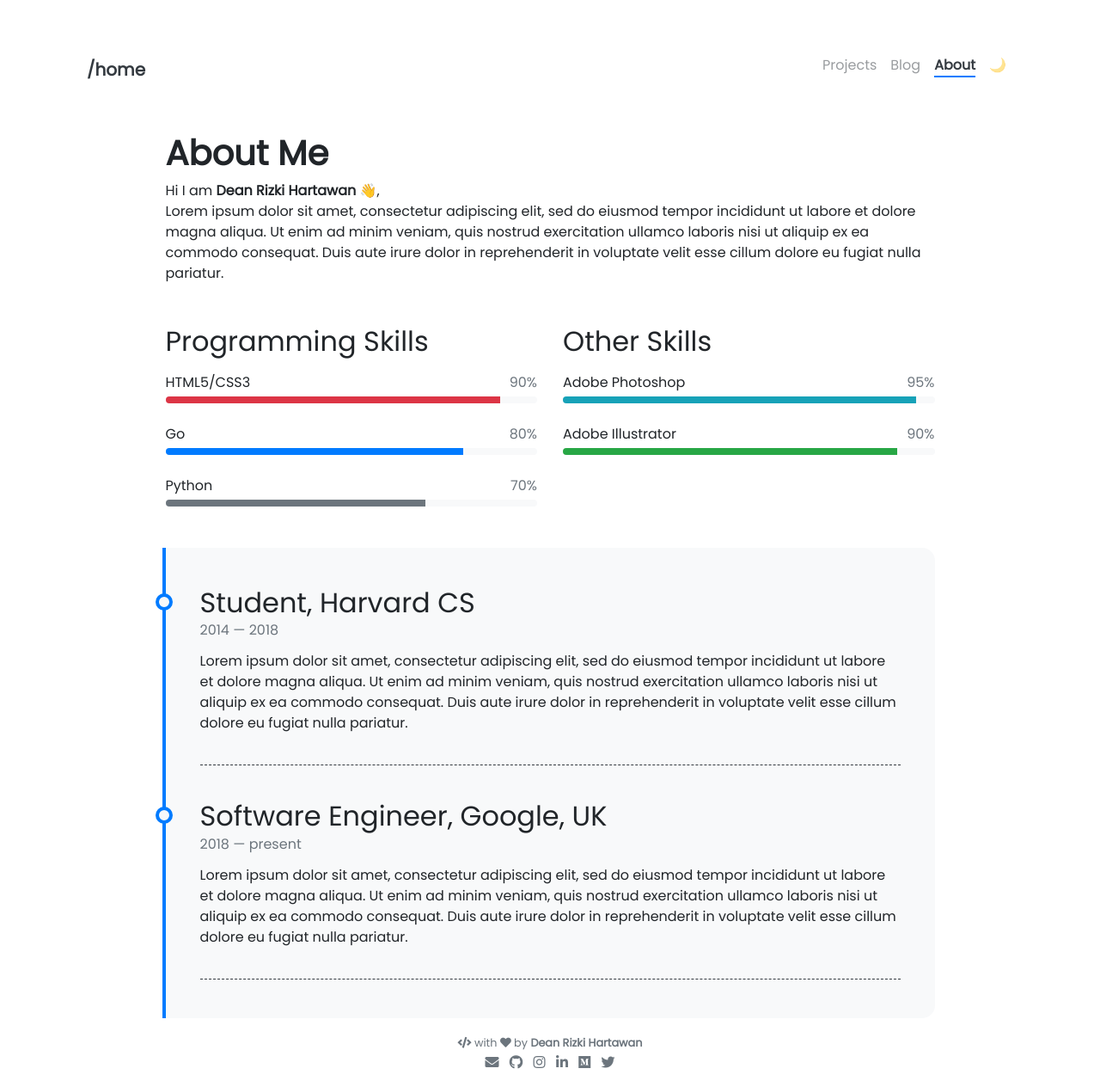
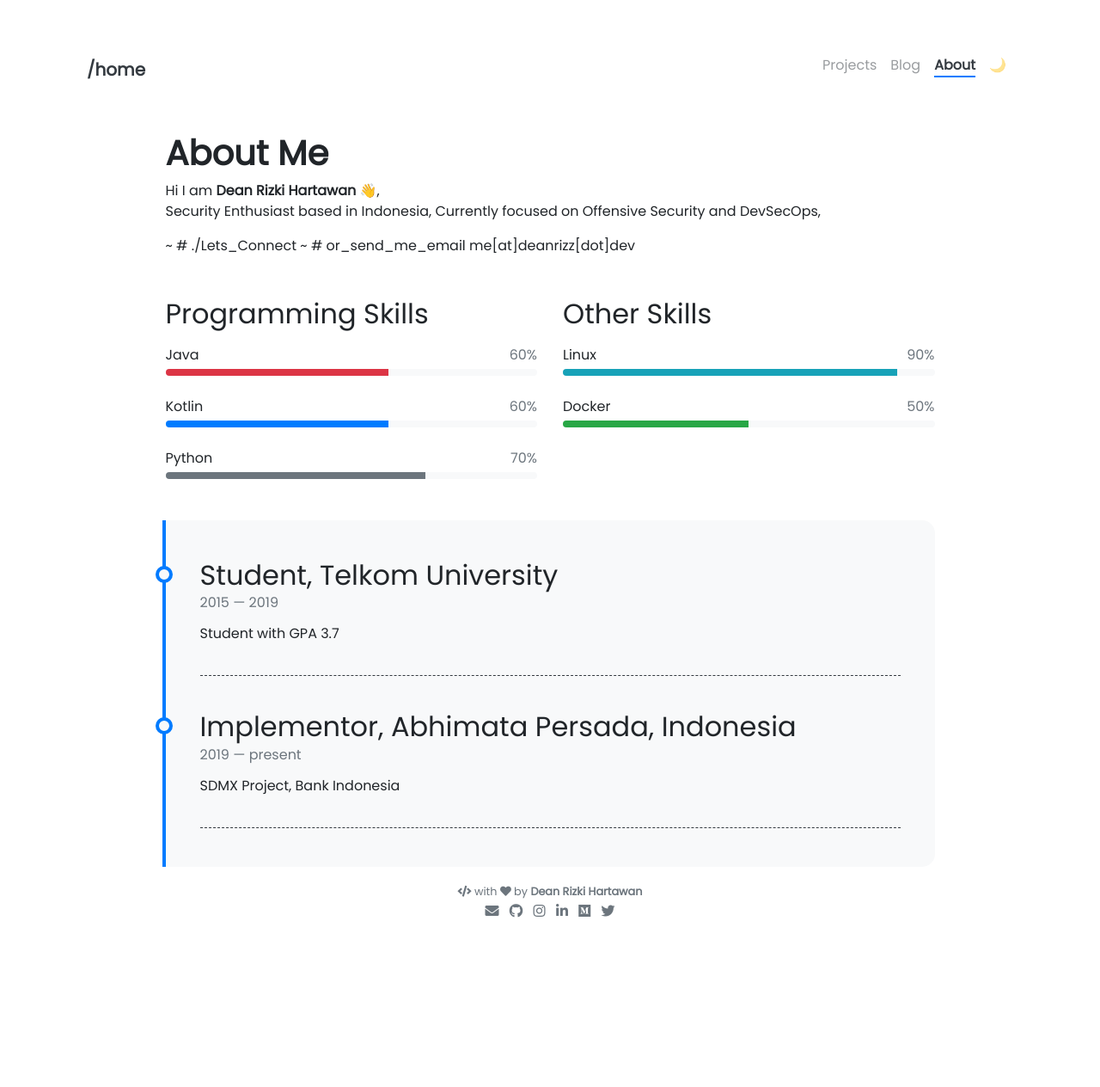
Before and after one commit to deanrizz/deanrizz.github.io, a Jekyll site: the page built from pages/about.md, in a window 1280 px wide. Shown: the whole page at 86% size. Built offline with Jekyll 4.4.1, drawn with Linux system fonts in a browser that asks for light colours; nearby versions of some CDN libraries; emoji names are drawn with the system emoji font; after the commit the page ends 1088 px from its top, so only the background shows below that.

Commit message:
update about

```diff
--- a/_data/other-skills.yml
+++ b/_data/other-skills.yml
@@ -1,7 +1,7 @@
-- name: Adobe Photoshop
-  percentage: 95
+- name: Linux
+  percentage: 90
   color: info
 
-- name: Adobe Illustrator
-  percentage: 90
+- name: Docker
+  percentage: 50
   color: success
--- a/_data/programming-skills.yml
+++ b/_data/programming-skills.yml
@@ -1,9 +1,9 @@
-- name: HTML5/CSS3
-  percentage: 90
+- name: Java
+  percentage: 60
   color: danger
 
-- name: Go
-  percentage: 80
+- name: Kotlin
+  percentage: 60
   color:
 
 - name: Python
--- a/_data/timeline.yml
+++ b/_data/timeline.yml
@@ -1,17 +1,9 @@
-- title: Student, Harvard CS
-  from: 2014
-  to: 2018
-  description: Lorem ipsum dolor sit amet, consectetur adipiscing elit,
-               sed do eiusmod tempor incididunt ut labore et dolore magna aliqua.
-               Ut enim ad minim veniam, quis nostrud exercitation ullamco laboris
-               nisi ut aliquip ex ea commodo consequat. Duis aute irure dolor in
-               reprehenderit in voluptate velit esse cillum dolore eu fugiat nulla pariatur.
+- title: Student, Telkom University
+  from: 2015
+  to: 2019
+  description: Student with GPA 3.7
 
-- title: Software Engineer, Google, UK
-  from: 2018
+- title: Implementor, Abhimata Persada, Indonesia
+  from: 2019
   to: present
-  description: Lorem ipsum dolor sit amet, consectetur adipiscing elit,
-               sed do eiusmod tempor incididunt ut labore et dolore magna aliqua.
-               Ut enim ad minim veniam, quis nostrud exercitation ullamco laboris
-               nisi ut aliquip ex ea commodo consequat. Duis aute irure dolor in
-               reprehenderit in voluptate velit esse cillum dolore eu fugiat nulla pariatur.
+  description: SDMX Project, Bank Indonesia
--- a/pages/about.md
+++ b/pages/about.md
@@ -8,7 +8,11 @@ weight: 3
 # **About Me**
 
 Hi I am **{{ site.author.name }}** :wave:,<br>
-Lorem ipsum dolor sit amet, consectetur adipiscing elit, sed do eiusmod tempor incididunt ut labore et dolore magna aliqua. Ut enim ad minim veniam, quis nostrud exercitation ullamco laboris nisi ut aliquip ex ea commodo consequat. Duis aute irure dolor in reprehenderit in voluptate velit esse cillum dolore eu fugiat nulla pariatur.
+Security Enthusiast based in Indonesia,
+Currently focused on Offensive Security and DevSecOps,
+
+~ # ./Lets_Connect
+~ # or_send_me_email me[at]deanrizz[dot]dev
 
 <div class="row">
 {% include about/skills.html title="Programming Skills" source=site.data.programming-skills %}
```
